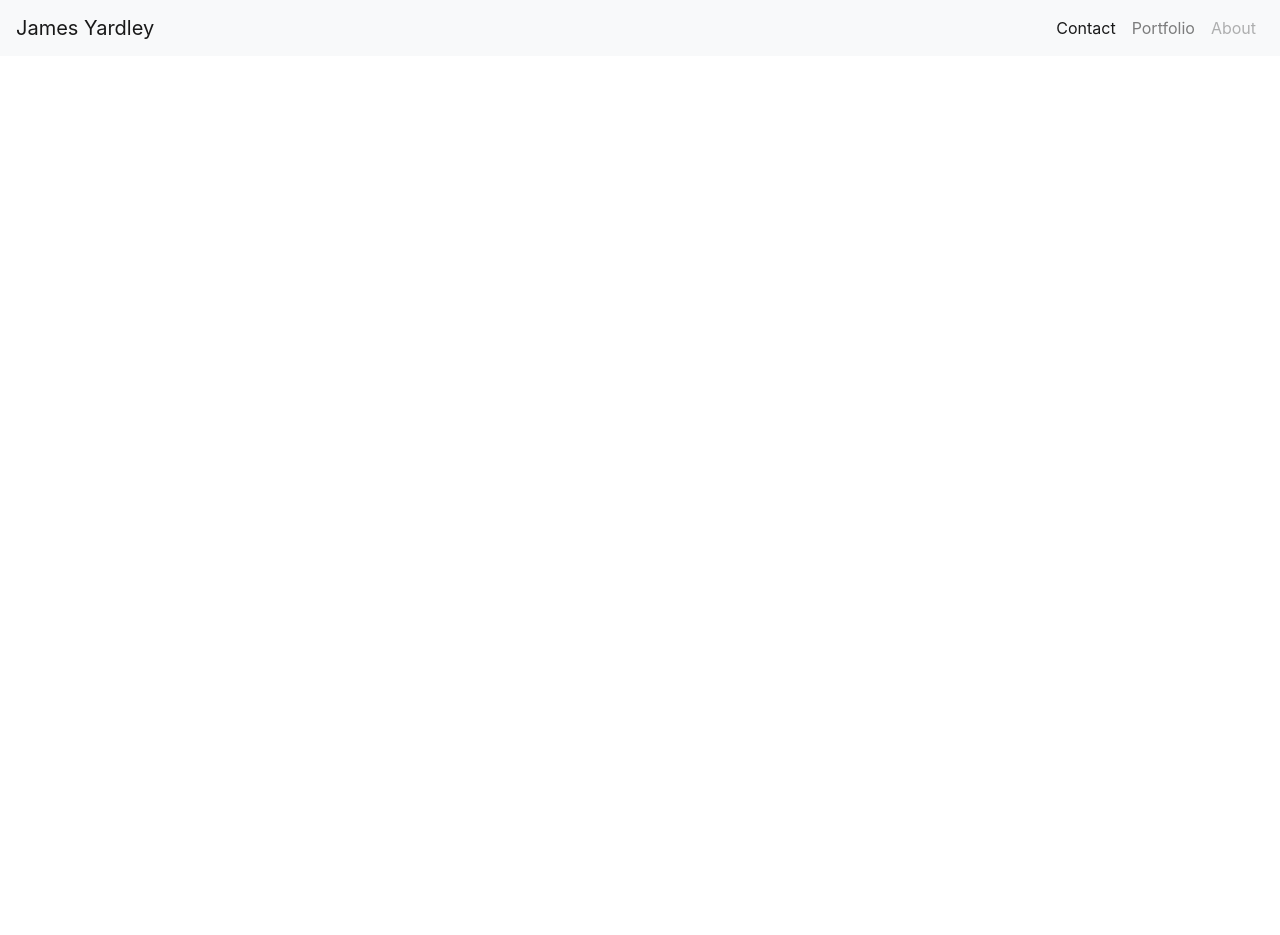
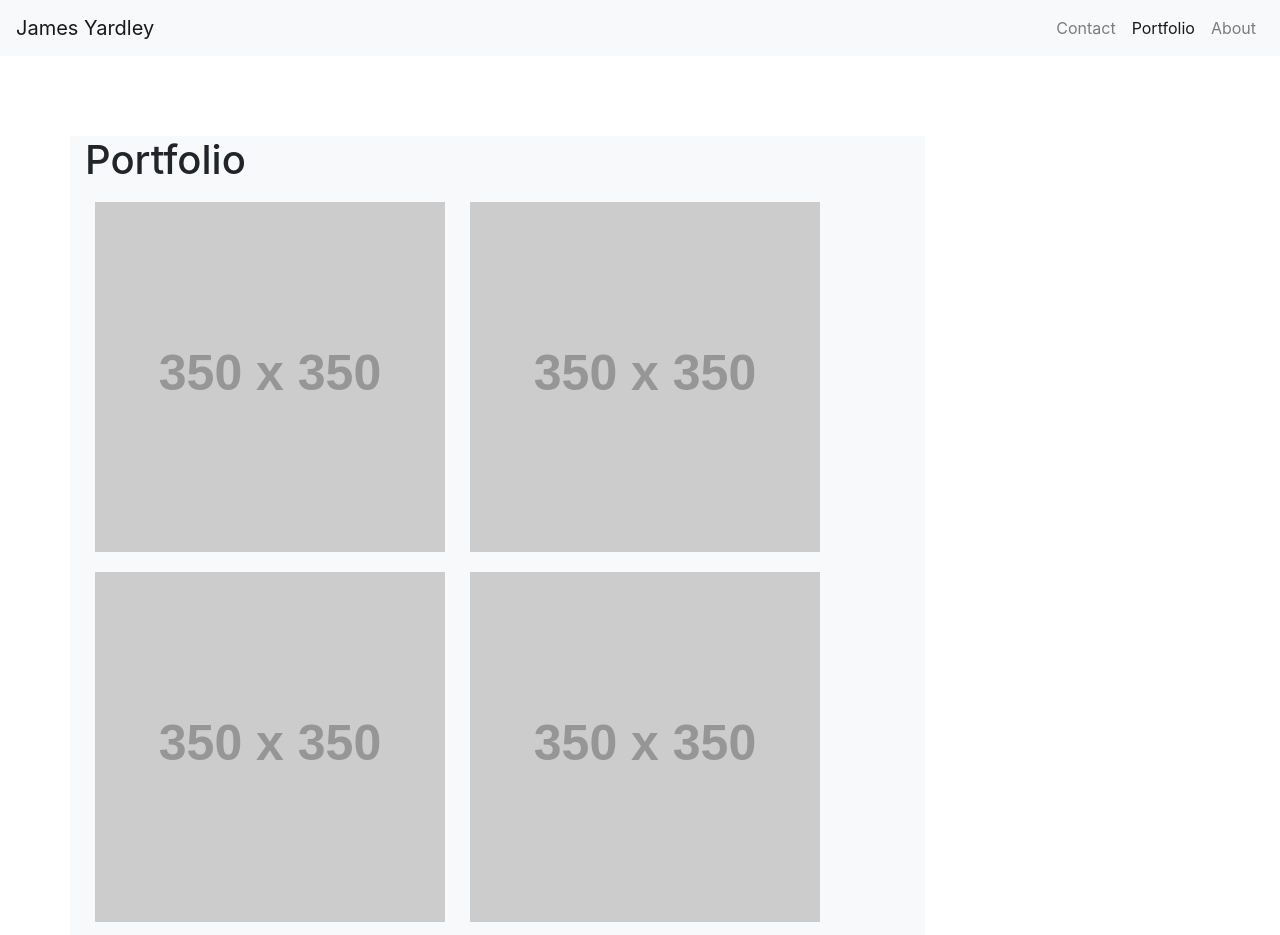
Before and after one commit to jmyardley/hw-portfolio, a plain HTML site: page portfolio.html in a window 1280 px wide. Shown: the top 935 px of the page. Before the commit the page ends 800 px from the top, so only its background shows below. Drawn offline with nearby package versions, Linux system fonts and the light colour scheme; placeholder pictures from the web are drawn by us.

Commit message:
added portfolio page and fixed link formatting on navbar

```diff
--- a/portfolio.html
+++ b/portfolio.html
@@ -15,18 +15,45 @@
 
         <div class="collapse navbar-collapse" id="navbarSupportedContent">
           <ul class="navbar-nav ml-auto">
-            <li class="nav-item active">
+            <li class="nav-item">
               <a class="nav-link" href="contact.html">Contact<span class="sr-only">(current)</span></a>
             </li>
-            <li class="nav-item">
+            <li class="nav-item active">
               <a class="nav-link" href="portfolio.html">Portfolio</a>
             </li>
-
             <li class="nav-item">
-              <a class="nav-link disabled" href="#" tabindex="-1" aria-disabled="true">About</a>
+              <a class="nav-link" href="index.html">About</a>
             </li>
           </ul>
         </div>
-      </nav>
-</body>
+    </nav>
+
+    <div class="container">
+      <div class="row" style="margin-top: 80px;"></div>
+      <div class="row">
+      <div class="col-md-9 bg-light">
+
+        <div class="row">
+          <div class="col-md-12">
+            <h1>Portfolio</h1>
+          </div>
+        </div>
+
+        <div class="row">
+          <div class="col-md-12">
+          <img src="https://via.placeholder.com/350x350" style="padding: 10px;" alt="350x350">
+          <img src="https://via.placeholder.com/350x350" style="padding: 10px;" alt="350x350">
+          <img src="https://via.placeholder.com/350x350" style="padding: 10px;" alt="350x350">
+          <img src="https://via.placeholder.com/350x350" style="padding: 10px;" alt="350x350">
+          <img src="https://via.placeholder.com/350x350" style="padding: 10px;" alt="350x350">
+
+          </div>
+        </div>
+
+      </div>
+      </div>
+
+      </div>
+
+  </body>
 </html>
```
Also changed, not shown: contact.html (+3 -3 lines), index.html (+3 -3 lines).
